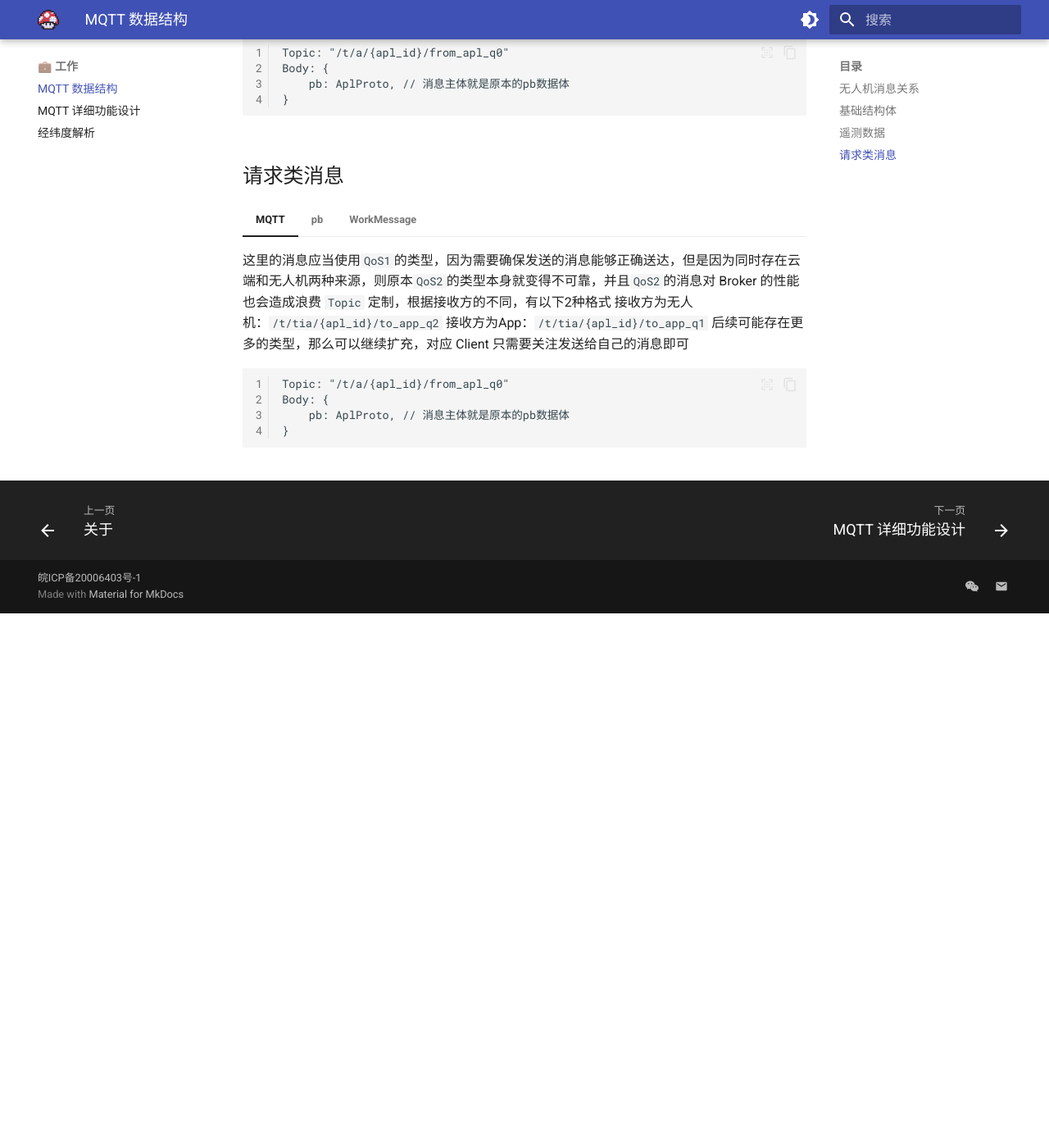
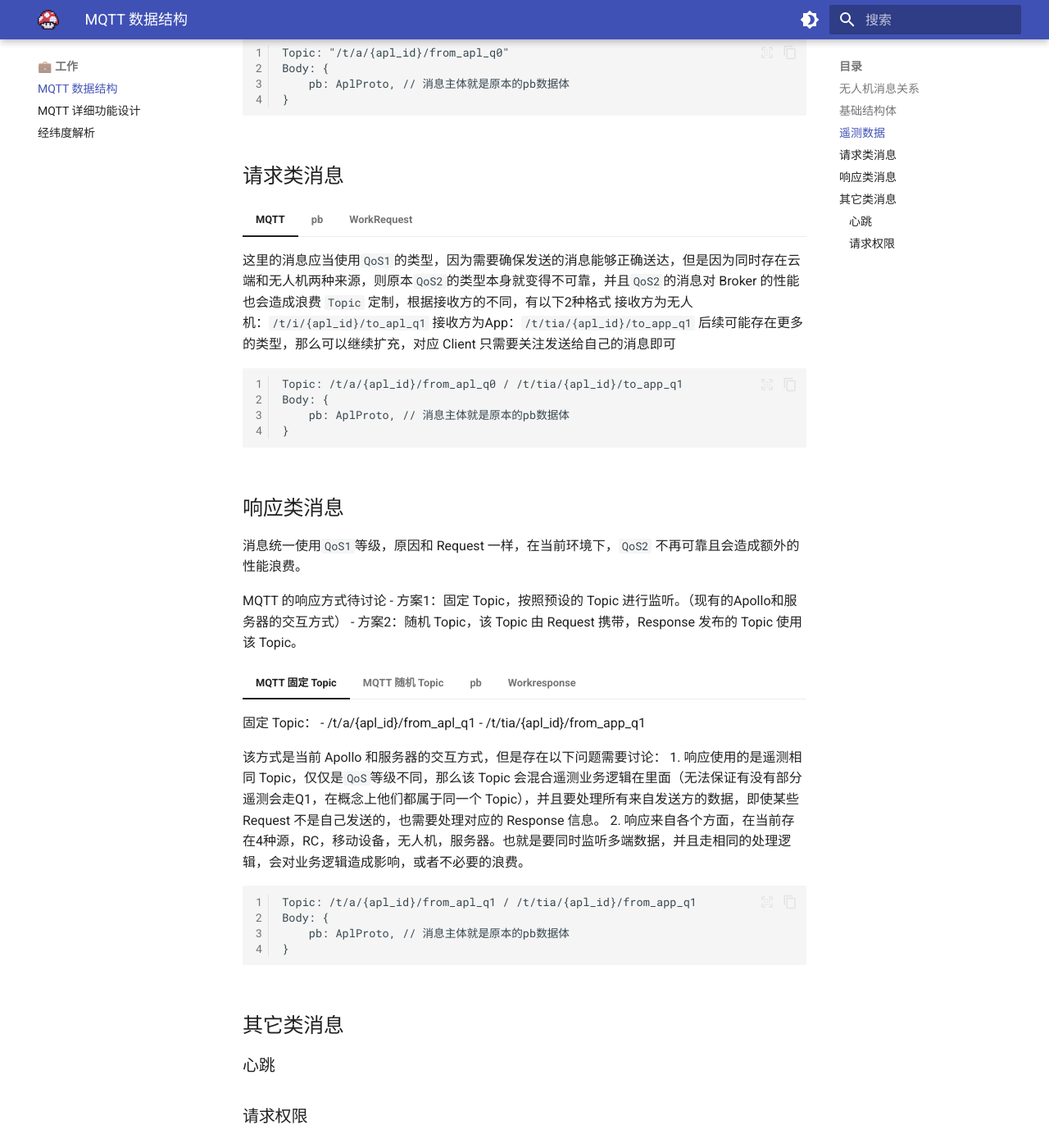
Before and after one commit to btONF/btonf.github.io, an MkDocs documentation site: the page built from docs/💼 工作/MQTT 数据结构.md, in a window 1280 px wide and 1400 px high, scrolled down 1582 px. Shown: the whole window at 82% size. Built offline with MkDocs 1.6.1 and Material for MkDocs 9.7.7, drawn with Linux system fonts in a browser that asks for light colours; before the commit the page ends 2330 px from its top, so only the background shows below that.

Commit message:
MQTT设计更新

````diff
--- a/docs/💼 工作/MQTT 数据结构.md
+++ b/docs/💼 工作/MQTT 数据结构.md
@@ -110,12 +110,12 @@
 
 	这里的消息应当使用`QoS1`的类型，因为需要确保发送的消息能够正确送达，但是因为同时存在云端和无人机两种来源，则原本`QoS2`的类型本身就变得不可靠，并且`QoS2`的消息对 Broker 的性能也会造成浪费
 	`Topic` 定制，根据接收方的不同，有以下2种格式
-	接收方为无人机：`/t/tia/{apl_id}/to_app_q2`
+	接收方为无人机：`/t/i/{apl_id}/to_apl_q1`
 	接收方为App：`/t/tia/{apl_id}/to_app_q1`
 	后续可能存在更多的类型，那么可以继续扩充，对应 Client 只需要关注发送给自己的消息即可
 
 	```mqtt
-	Topic: "/t/a/{apl_id}/from_apl_q0"
+	Topic: /t/a/{apl_id}/from_apl_q0 / /t/tia/{apl_id}/to_app_q1
 	Body: {
 		pb: AplProto, // 消息主体就是原本的pb数据体
 	}
@@ -123,27 +123,108 @@
 
 === "pb"
 
-	消息类型在遥测场景下固定为`WorkMessage`
+	消息类型在发送命令/请求场景下固定为`WorkRequest`
 
 	```ProtoBuf
 	AplProto {
 		id: 0, // 自增 id,新增字段，以确保多链路数据去重与排序
-		type: WorkMessage; // 消息类型
+		type: WorkRequest; // 消息类型
+		time:1736901269952, // 时间戳，表示发送时间
+		body: byteData; // 根据消息类型，传入对应的数据结构
+		String responseId = uniqueId // topic for response
+	}
+	```
+
+=== "WorkRequest"
+
+	这里内部的数据和当前线上版本的内容一致，不做调整
+
+	```ProtoBuf
+	// Apollo执行工作中的状态数据
+	message WorkRequest
+	{
+    string cmd = 1; //命令
+    uint32 id = 2;  //命令惟一标识
+    uint32 delay = 3 ; //是否延迟执行 ms
+    uint32 times = 4 ; //执行次数
+    uint32 interval = 5 ; //执行间隔 ms
+    string protocal_version = 6; //协议版本号
+    bytes args = 7; //命令参数, 具体结构有应用去约定，转成字节码后存放此处
+	}
+	```
+
+## 响应类消息
+
+消息统一使用`QoS1`等级，原因和 Request 一样，在当前环境下，`QoS2` 不再可靠且会造成额外的性能浪费。
+
+MQTT 的响应方式待讨论
+- 方案1：固定 Topic，按照预设的 Topic 进行监听。（现有的Apollo和服务器的交互方式）
+- 方案2：随机 Topic，该 Topic 由 Request 携带，Response 发布的 Topic 使用该 Topic。
+
+=== "MQTT 固定 Topic"
+
+	固定 Topic：
+	- /t/a/{apl_id}/from_apl_q1
+	- /t/tia/{apl_id}/from_app_q1
+
+	该方式是当前 Apollo 和服务器的交互方式，但是存在以下问题需要讨论：
+	1. 响应使用的是遥测相同 Topic，仅仅是`QoS`等级不同，那么该 Topic 会混合遥测业务逻辑在里面（无法保证有没有部分遥测会走Q1，在概念上他们都属于同一个 Topic），并且要处理所有来自发送方的数据，即使某些 Request 不是自己发送的，也需要处理对应的 Response 信息。
+	2. 响应来自各个方面，在当前存在4种源，RC，移动设备，无人机，服务器。也就是要同时监听多端数据，并且走相同的处理逻辑，会对业务逻辑造成影响，或者不必要的浪费。
+
+	```mqtt
+	Topic: /t/a/{apl_id}/from_apl_q1 / /t/tia/{apl_id}/from_app_q1
+	Body: {
+		pb: AplProto, // 消息主体就是原本的pb数据体
+	}
+	```
+
+=== "MQTT 随机 Topic"
+
+	随机 Topic 指的是在发送请求的时候，生成一个随机唯一 id，回复时发布该 id 命名的 Topic，请求方在发布前监听该 Topic，并在接收到消息或超时后取消监听。
+	该方式优势在于可以精准匹配回复消息，且回复类型的消息不会对不关注该消息的客户端产生影响。
+	但是该方式存在以下问题：
+	1. 随机 id 可能会对后续的问题排查存在干扰
+	2. 该方式是否对apollo的架构存在影响，对老版本的兼容性如何
+
+	```mqtt
+	Topic: id from request
+	Body: {
+		pb: AplProto, // 消息主体就是原本的pb数据体
+	}
+	```
+
+=== "pb"
+
+	消息类型在发送命令/请求场景下固定为`Workresponse`
+
+	```ProtoBuf
+	AplProto {
+		id: 0, // 自增 id,新增字段，以确保多链路数据去重与排序
+		type: WorkRequest; // 消息类型
 		time:1736901269952, // 时间戳，表示发送时间
 		body: byteData; // 根据消息类型，传入对应的数据结构
 	}
 	```
 
-=== "WorkMessage"
+=== "Workresponse"
 
 	这里内部的数据和当前线上版本的内容一致，不做调整
 
 	```ProtoBuf
-	// Apollo执行工作中的状态数据
-	message WorkMessage
+	// Apollo执行工作后的结果
+	message WorkResponse
 	{
-	    string topic = 1; //消息主题
-	    string protocal_version = 2; //协议版本号
-	    bytes body = 3; //消息内容，格式有应用确定
+	    string cmd = 1; //执行的命令
+	    uint32 id = 2;  //命令惟一标识
+	    uint32 times = 3 ;//第几次执行
+	    uint32 status_code = 4;//命令执行状态码
+	    bytes result  = 5; //应用具体的运行结果，转成字节码后存放此处
 	}
+
 	```
+
+## 其它类消息
+
+### 心跳
+
+### 请求权限
````
Also changed, not shown: docs/💼 工作/MQTT 详细功能设计.md (+57 -1 lines).
